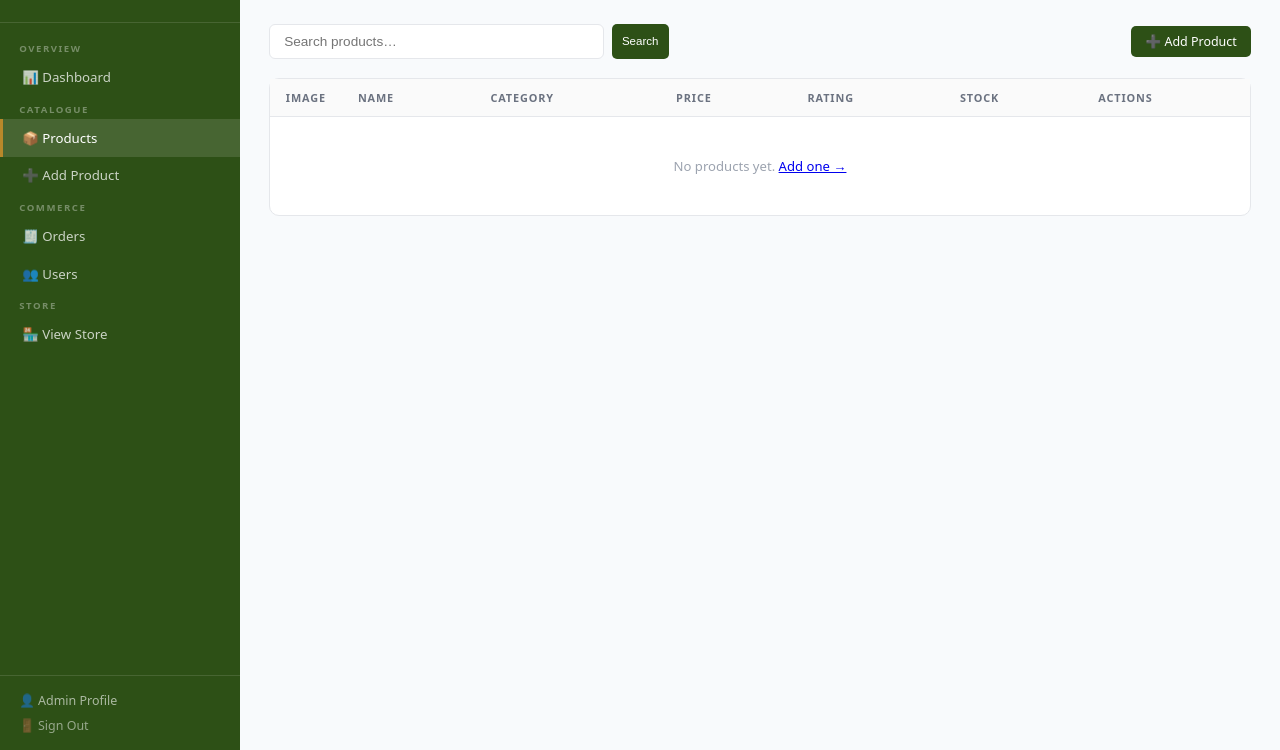
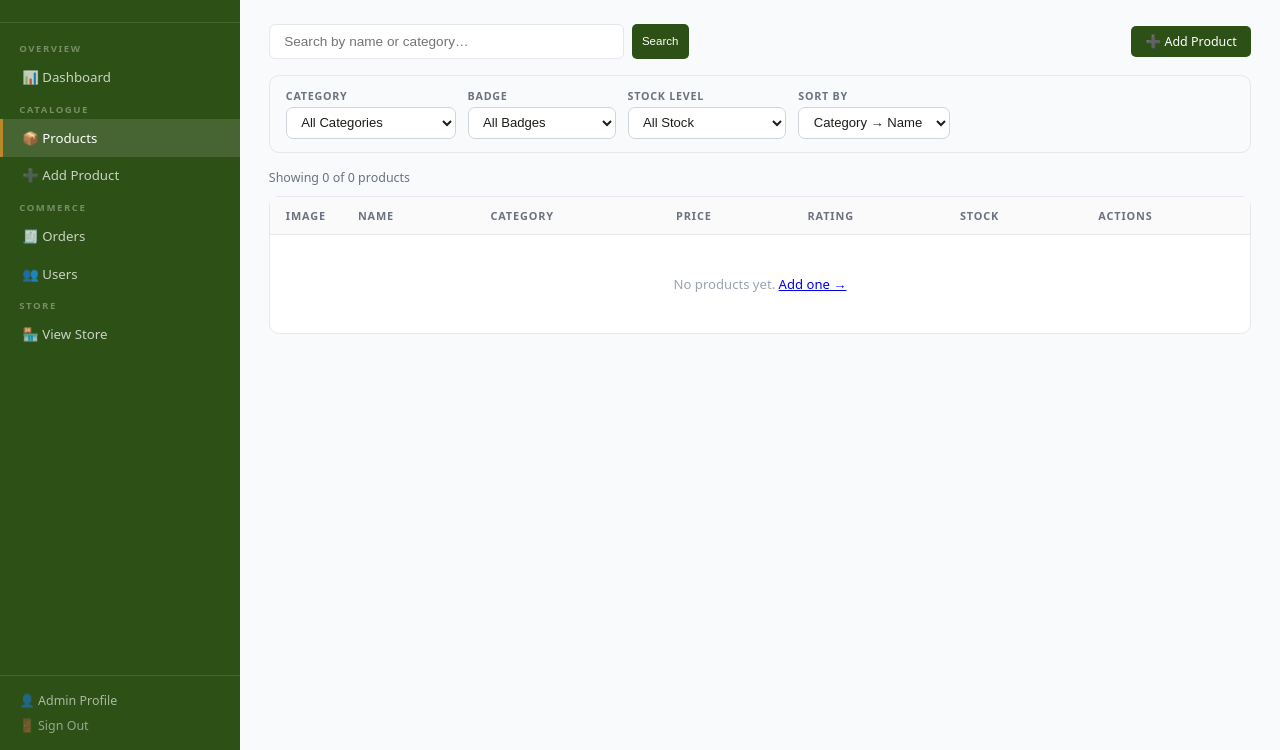
Before and after one commit to nagendrareddy-medapati/nexacart, a Flask app: page /admin/products in a window 1280 px wide. Shown: the part 50-800 px from the top of the page. Run offline with Flask 3, Linux system fonts and the light colour scheme; the visitor is signed in with stand-in values (Sample User, id 1); data that the repository does not hold is empty.

Commit message:
feat: Enhance product filtering and sorting options in admin products page

```diff
--- a/app.py
+++ b/app.py
@@ -2053,13 +2053,56 @@ def admin_dashboard():
 @app.route("/admin/products")
 @admin_required
 def admin_products():
-    q=request.args.get("q",""); page=max(1,int(request.args.get("page",1)))
-    filt={"name":{"$regex":q,"$options":"i"}} if q else {}
-    total=col("products").count_documents(filt)
-    items=[doc_to_dict(p) for p in col("products").find(filt).sort([("category",1),("name",1)]).skip((page-1)*30).limit(30)]
-    total_pages=max(1,(total+29)//30)
-    return render_template("admin_products.html",products=items,q=q,
-        page=page,total_pages=total_pages,total=total,get_img=get_product_image)
+    q            = request.args.get("q", "").strip()
+    cat_filter   = request.args.get("cat", "").strip()
+    badge_filter = request.args.get("badge", "").strip()
+    sort_by      = request.args.get("sort", "cat_name")
+    stock_filter = request.args.get("stock", "").strip()
+    page         = max(1, int(request.args.get("page", 1)))
+
+    filt = {}
+    if q:
+        filt["$or"] = [
+            {"name":     {"$regex": q, "$options": "i"}},
+            {"category": {"$regex": q, "$options": "i"}},
+        ]
+    if cat_filter:
+        filt["category"] = cat_filter
+    if badge_filter == "none":
+        filt["badge"] = None
+    elif badge_filter:
+        filt["badge"] = badge_filter
+    if stock_filter == "low":
+        filt["stock"] = {"$lt": 10}
+    elif stock_filter == "medium":
+        filt["stock"] = {"$gte": 10, "$lt": 30}
+    elif stock_filter == "ok":
+        filt["stock"] = {"$gte": 30}
+
+    sort_map = {
+        "cat_name":   [("category", 1), ("name", 1)],
+        "name":       [("name", 1)],
+        "price_asc":  [("price", 1)],
+        "price_desc": [("price", -1)],
+        "rating":     [("rating", -1)],
+        "stock_asc":  [("stock", 1)],
+        "newest":     [("seq_id", -1)],
+    }
+    sort_opts = sort_map.get(sort_by, [("category", 1), ("name", 1)])
+
+    total       = col("products").count_documents(filt)
+    items       = [doc_to_dict(p) for p in col("products").find(filt).sort(sort_opts).skip((page-1)*30).limit(30)]
+    total_pages = max(1, (total + 29) // 30)
+
+    all_cats   = sorted(CATEGORY_META.keys())
+    all_badges = ["Best Seller", "Premium", "Budget Pick", "New Arrival", "Limited", "Trending"]
+
+    return render_template("admin_products.html", products=items, q=q,
+        cat_filter=cat_filter, badge_filter=badge_filter,
+        sort_by=sort_by, stock_filter=stock_filter,
+        page=page, total_pages=total_pages, total=total,
+        all_cats=all_cats, all_badges=all_badges,
+        get_img=get_product_image)
 
 @app.route("/admin/products/edit/<int:pid>", methods=["GET","POST"])
 @admin_required
--- a/templates/admin_products.html
+++ b/templates/admin_products.html
@@ -2,15 +2,90 @@
 {% block title %}Products — Nexacart Admin{% endblock %}
 {% block page_title %}Products ({{ total }}){% endblock %}
 {% block content %}
-<div style="display:flex;justify-content:space-between;align-items:center;margin-bottom:1.2rem;flex-wrap:wrap;gap:.7rem">
-  <form class="search-bar" method="get" style="margin:0;flex:1;min-width:220px;max-width:400px">
-    <input name="q" value="{{ q }}" placeholder="Search products…">
+
+<!-- ── Top bar: search + Add button ── -->
+<div style="display:flex;justify-content:space-between;align-items:center;margin-bottom:1rem;flex-wrap:wrap;gap:.7rem">
+  <form class="search-bar" method="get" style="margin:0;flex:1;min-width:220px;max-width:420px">
+    <input type="hidden" name="cat"   value="{{ cat_filter }}">
+    <input type="hidden" name="badge" value="{{ badge_filter }}">
+    <input type="hidden" name="sort"  value="{{ sort_by }}">
+    <input type="hidden" name="stock" value="{{ stock_filter }}">
+    <input name="q" value="{{ q }}" placeholder="Search by name or category…">
     <button type="submit" class="btn btn-primary btn-sm">Search</button>
-    {% if q %}<a href="{{ url_for('admin_products') }}" class="btn btn-outline btn-sm">Clear</a>{% endif %}
+    {% if q or cat_filter or badge_filter or stock_filter %}
+      <a href="{{ url_for('admin_products') }}" class="btn btn-outline btn-sm">✕ Clear all</a>
+    {% endif %}
   </form>
   <a href="{{ url_for('admin_add_product') }}" class="btn btn-primary">➕ Add Product</a>
 </div>
 
+<!-- ── Filter bar ── -->
+<div class="ap-filter-bar">
+  <div class="ap-filter-group">
+    <label class="ap-filter-label">Category</label>
+    <select class="ap-filter-select" onchange="applyFilter('cat', this.value)">
+      <option value="">All Categories</option>
+      {% for c in all_cats %}
+        <option value="{{ c }}" {% if cat_filter == c %}selected{% endif %}>{{ c }}</option>
+      {% endfor %}
+    </select>
+  </div>
+
+  <div class="ap-filter-group">
+    <label class="ap-filter-label">Badge</label>
+    <select class="ap-filter-select" onchange="applyFilter('badge', this.value)">
+      <option value="">All Badges</option>
+      <option value="none" {% if badge_filter == 'none' %}selected{% endif %}>— No Badge</option>
+      {% for b in all_badges %}
+        <option value="{{ b }}" {% if badge_filter == b %}selected{% endif %}>{{ b }}</option>
+      {% endfor %}
+    </select>
+  </div>
+
+  <div class="ap-filter-group">
+    <label class="ap-filter-label">Stock Level</label>
+    <select class="ap-filter-select" onchange="applyFilter('stock', this.value)">
+      <option value="">All Stock</option>
+      <option value="low"    {% if stock_filter == 'low'    %}selected{% endif %}>🔴 Low (&lt;10)</option>
+      <option value="medium" {% if stock_filter == 'medium' %}selected{% endif %}>🟡 Medium (10–29)</option>
+      <option value="ok"     {% if stock_filter == 'ok'     %}selected{% endif %}>🟢 OK (30+)</option>
+    </select>
+  </div>
+
+  <div class="ap-filter-group">
+    <label class="ap-filter-label">Sort By</label>
+    <select class="ap-filter-select" onchange="applyFilter('sort', this.value)">
+      <option value="cat_name"   {% if sort_by == 'cat_name'   %}selected{% endif %}>Category → Name</option>
+      <option value="name"       {% if sort_by == 'name'       %}selected{% endif %}>Name A–Z</option>
+      <option value="newest"     {% if sort_by == 'newest'     %}selected{% endif %}>Newest First</option>
+      <option value="price_asc"  {% if sort_by == 'price_asc'  %}selected{% endif %}>Price: Low → High</option>
+      <option value="price_desc" {% if sort_by == 'price_desc' %}selected{% endif %}>Price: High → Low</option>
+      <option value="rating"     {% if sort_by == 'rating'     %}selected{% endif %}>Top Rated</option>
+      <option value="stock_asc"  {% if sort_by == 'stock_asc'  %}selected{% endif %}>Stock: Low first</option>
+    </select>
+  </div>
+
+  {% if cat_filter or badge_filter or stock_filter %}
+  <div class="ap-active-chips">
+    {% if cat_filter %}
+      <span class="ap-chip">📂 {{ cat_filter }} <a href="javascript:applyFilter('cat','')">✕</a></span>
+    {% endif %}
+    {% if badge_filter %}
+      <span class="ap-chip">🏷 {{ 'No Badge' if badge_filter == 'none' else badge_filter }} <a href="javascript:applyFilter('badge','')">✕</a></span>
+    {% endif %}
+    {% if stock_filter %}
+      <span class="ap-chip">📦 Stock: {{ stock_filter }} <a href="javascript:applyFilter('stock','')">✕</a></span>
+    {% endif %}
+  </div>
+  {% endif %}
+</div>
+
+<div style="font-size:.78rem;color:#6b7280;margin-bottom:.6rem">
+  Showing {{ products|length }} of {{ total }} product{{ 's' if total != 1 }}
+  {% if q %} for "<strong>{{ q }}</strong>"{% endif %}
+</div>
+
+<!-- ── Product table ── -->
 <div class="card">
   <div style="overflow-x:auto">
   <table>
@@ -25,32 +100,28 @@
     </tr>
     {% for p in products %}
     <tr>
-      <!-- Image: uses img_url() which handles all GridFS key formats -->
       <td>
         {% set imgs = p.get('images') or [] %}
         {% if imgs and imgs[0] %}
           <img src="{{ img_url(imgs[0]) }}"
-               class="product-thumb"
-               alt="{{ p.name }}"
+               class="product-thumb" alt="{{ p.name }}"
                onerror="this.style.display='none';this.nextElementSibling.style.display='flex'">
           <div class="product-thumb-fallback" style="display:none">{{ p.get('icon','📦') }}</div>
         {% else %}
           <div class="product-thumb-fallback">{{ p.get('icon','📦') }}</div>
         {% endif %}
       </td>
-
       <td>
         <strong>{{ p.name[:45] }}</strong>
         {% if p.badge %}
-        <br><span style="font-size:.63rem;color:#6b7280;background:#f3f4f6;padding:.1rem .4rem;border-radius:3px">{{ p.badge }}</span>
+        <br><span class="ap-badge-tag ap-badge-{{ p.badge|lower|replace(' ','-') }}">{{ p.badge }}</span>
         {% endif %}
       </td>
-      <td style="font-size:.78rem;color:#6b7280">{{ p.category }}</td>
+      <td>
+        <a href="javascript:applyFilter('cat','{{ p.category }}')" class="ap-cat-link">{{ p.category }}</a>
+      </td>
       <td style="font-weight:600">₹{{ "{:,.0f}".format(p.price) }}</td>
-      <td>
-        <span style="color:#f59e0b">★</span>
-        {{ p.rating }}
-      </td>
+      <td><span style="color:#f59e0b">★</span> {{ p.rating }}</td>
       <td>
         <span style="color:{% if (p.stock or 100) < 10 %}#dc2626{% elif (p.stock or 100) < 30 %}#f59e0b{% else %}#15803d{% endif %};font-weight:600">
           {{ p.stock or 100 }}
@@ -67,7 +138,12 @@
     </tr>
     {% else %}
     <tr><td colspan="7" style="text-align:center;padding:2.5rem;color:#9ca3af">
-      {% if q %}No products matching "{{ q }}"{% else %}No products yet. <a href="{{ url_for('admin_add_product') }}">Add one →</a>{% endif %}
+      {% if q or cat_filter or badge_filter or stock_filter %}
+        No products match the current filters.
+        <a href="{{ url_for('admin_products') }}">Clear all filters →</a>
+      {% else %}
+        No products yet. <a href="{{ url_for('admin_add_product') }}">Add one →</a>
+      {% endif %}
     </td></tr>
     {% endfor %}
   </table>
@@ -76,14 +152,14 @@
   {% if total_pages > 1 %}
   <div class="pagination">
     {% if page > 1 %}
-    <a href="{{ url_for('admin_products', page=page-1, q=q) }}" class="page-btn">‹</a>
+    <a href="{{ url_for('admin_products', page=page-1, q=q, cat=cat_filter, badge=badge_filter, sort=sort_by, stock=stock_filter) }}" class="page-btn">‹</a>
     {% endif %}
     {% for i in range([1,page-2]|max, [total_pages+1,page+3]|min) %}
-    <a href="{{ url_for('admin_products', page=i, q=q) }}"
+    <a href="{{ url_for('admin_products', page=i, q=q, cat=cat_filter, badge=badge_filter, sort=sort_by, stock=stock_filter) }}"
        class="page-btn {% if i==page %}active{% endif %}">{{ i }}</a>
     {% endfor %}
     {% if page < total_pages %}
-    <a href="{{ url_for('admin_products', page=page+1, q=q) }}" class="page-btn">›</a>
+    <a href="{{ url_for('admin_products', page=page+1, q=q, cat=cat_filter, badge=badge_filter, sort=sort_by, stock=stock_filter) }}" class="page-btn">›</a>
     {% endif %}
     <span style="font-size:.72rem;color:#6b7280;margin-left:.5rem">{{ total }} products</span>
   </div>
@@ -91,15 +167,42 @@
 </div>
 
 <style>
+.ap-filter-bar{display:flex;flex-wrap:wrap;align-items:flex-end;gap:.75rem;background:#f9fafb;border:1px solid #e5e7eb;border-radius:10px;padding:.85rem 1rem;margin-bottom:1rem}
+.ap-filter-group{display:flex;flex-direction:column;gap:.25rem;min-width:148px}
+.ap-filter-label{font-size:.67rem;font-weight:700;color:#6b7280;text-transform:uppercase;letter-spacing:.07em}
+.ap-filter-select{padding:.38rem .65rem;border:1px solid #d1d5db;border-radius:7px;font-size:.82rem;color:#1c1c18;background:#fff;cursor:pointer;transition:border-color .18s,box-shadow .18s;outline:none}
+.ap-filter-select:focus{border-color:#2d5016;box-shadow:0 0 0 2px rgba(45,80,22,.12)}
+.ap-filter-select:hover{border-color:#9ca3af}
+.ap-active-chips{display:flex;flex-wrap:wrap;gap:.4rem;align-items:center;padding-top:.1rem}
+.ap-chip{display:inline-flex;align-items:center;gap:.3rem;background:#e8f0e2;color:#2d5016;font-size:.72rem;font-weight:600;padding:.22rem .6rem;border-radius:20px;border:1px solid #c3d9b5}
+.ap-chip a{color:#2d5016;text-decoration:none;opacity:.65;font-weight:700}
+.ap-chip a:hover{opacity:1}
+.ap-cat-link{color:#6b7280;font-size:.78rem;text-decoration:none;transition:color .15s}
+.ap-cat-link:hover{color:#2d5016;text-decoration:underline}
+.ap-badge-tag{font-size:.62rem;padding:.1rem .42rem;border-radius:3px;font-weight:600}
+.ap-badge-best-seller{background:#fef3c7;color:#92400e}
+.ap-badge-premium{background:#ede9fe;color:#5b21b6}
+.ap-badge-budget-pick{background:#dcfce7;color:#166534}
+.ap-badge-new-arrival{background:#dbeafe;color:#1e40af}
+.ap-badge-limited{background:#fee2e2;color:#991b1b}
+.ap-badge-trending{background:#ffedd5;color:#9a3412}
 .product-thumb{width:52px;height:52px;object-fit:contain;border-radius:6px;border:1px solid var(--border);background:#f9fafb;padding:3px}
 .product-thumb-fallback{width:52px;height:52px;border-radius:6px;border:1px solid var(--border);background:#f3f4f6;display:flex;align-items:center;justify-content:center;font-size:1.6rem}
 @media(max-width:768px){
-  table th:nth-child(3),table td:nth-child(3),
-  table th:nth-child(5),table td:nth-child(5){display:none}
+  table th:nth-child(3),table td:nth-child(3),table th:nth-child(5),table td:nth-child(5){display:none}
+  .ap-filter-group{min-width:calc(50% - .5rem)}
 }
 @media(max-width:560px){
-  table th:nth-child(4),table td:nth-child(4),
-  table th:nth-child(6),table td:nth-child(6){display:none}
+  table th:nth-child(4),table td:nth-child(4),table th:nth-child(6),table td:nth-child(6){display:none}
 }
 </style>
+
+<script>
+function applyFilter(param, value) {
+  const url = new URL(window.location.href);
+  url.searchParams.set(param, value);
+  url.searchParams.set('page', '1');
+  window.location.href = url.toString();
+}
+</script>
 {% endblock %}
--- a/templates/base.html
+++ b/templates/base.html
@@ -168,7 +168,7 @@
   </nav>
   {% endif %}
 
-  <link rel="stylesheet" href="{{ url_for('static', filename='js/main.js') }}">
+  <script src="{{ url_for('static', filename='js/main.js') }}"></script>
   <script>
   /* Fix lazy-load image visibility: add .loaded when image finishes loading */
   (function() {
```
Also changed, not shown: templates/checkout.html (+6 -6 lines).
